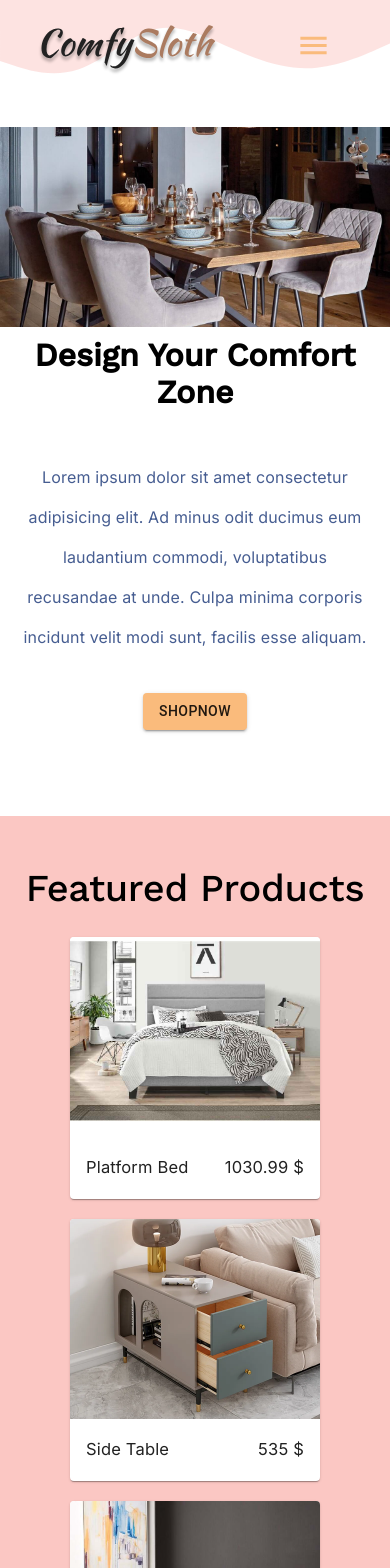
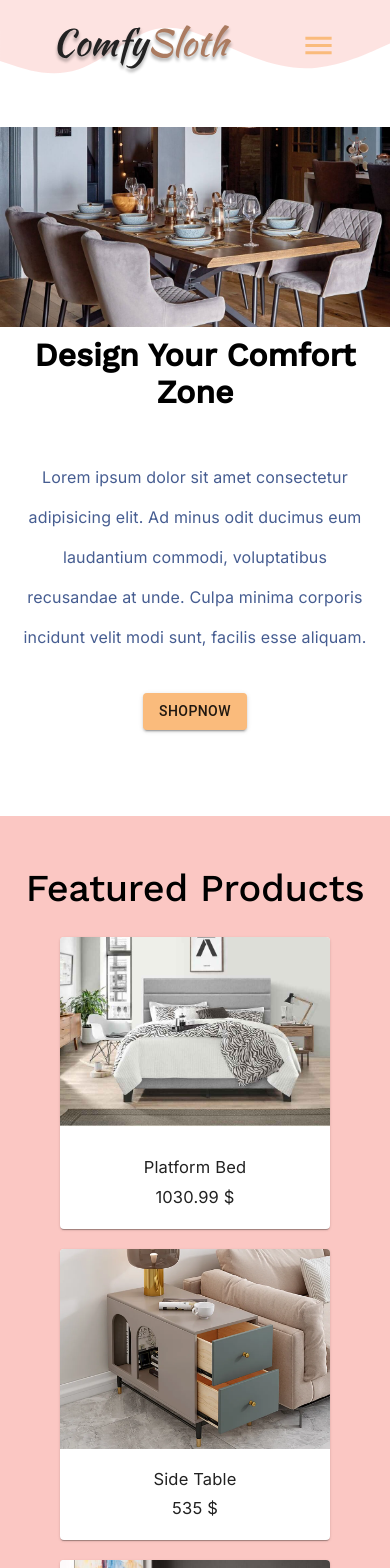
Before and after one commit to Samenza/shopping, a React (Create React App) app: page /home in a window 390 px wide. Shown: the top 1568 px of the page. Built offline with nearby package versions, Linux system fonts and the light colour scheme; a web font is replaced by a local one.

Commit message:
responsive optimized

```diff
--- a/src/components/card/ProductCard.jsx
+++ b/src/components/card/ProductCard.jsx
@@ -14,14 +14,25 @@ import {
 const useStyle = makeStyles((theme) => ({
   root: {
     width: "30%",
-    minWidth: "250px",
     margin: " 10px",
     height: "fit-content",
+    [theme.breakpoints.down("sm")]: {
+      width: "45%",
+    },
     [theme.breakpoints.down("xs")]: {
-      maxWidth: "90%",
+      width: "100%",
+      minWidth: "auto",
+      maxWidth: "270px",
     },
   },
   img: { objectPosition: "50% 62%" },
+  textContainer: {
+    display: "flex",
+    justifyContent: "space-between",
+    [theme.breakpoints.down("xs")]: {
+      flexDirection: "column",
+    },
+  },
 }));
 
 const ProductCard = ({ imgData, history }) => {
@@ -41,7 +52,7 @@ const ProductCard = ({ imgData, history }) => {
           classes={{ img: classes.img }}
         />
         <CardContent>
-          <Box display="flex" justifyContent="space-between">
+          <Box className={classes.textContainer}>
             <Typography variant="body2">{imgData.name}</Typography>
             <Typography variant="body2">{imgData.price} $</Typography>
           </Box>
--- a/src/components/navBar/NavBar.jsx
+++ b/src/components/navBar/NavBar.jsx
@@ -17,10 +17,7 @@ const useStyle = makeStyles((theme) => ({
   },
   logoContainer: {
     display: "flex",
-    [theme.breakpoints.down("sm")]: {
-      justifyContent: "flex-end",
-      width: "50%",
-    },
+    [theme.breakpoints.down("sm")]: {},
   },
   navbar: {},
 }));
--- a/src/components/products/shop/Shop.jsx
+++ b/src/components/products/shop/Shop.jsx
@@ -81,7 +81,7 @@ const Shop = () => {
             setPriceFiltering={setPriceFiltering}
           />
 
-          <Box display="flex" flexDirection="column" width="75%">
+          <Box display="flex" flexDirection="column" width="100%">
             <SearchBox imgData={imgData} setFilterd={setFilterd} />
             <Sort
               productsLength={filterd.length}
--- a/src/components/products/shop/filtering/Filtering.jsx
+++ b/src/components/products/shop/filtering/Filtering.jsx
@@ -5,6 +5,7 @@ import {
   Divider,
   createTheme,
   ThemeProvider,
+  useMediaQuery,
 } from "@material-ui/core";
 
 import FilteringCategory from "./filteringCategory/FiltringCategory";
@@ -25,8 +26,6 @@ const useStyle = makeStyles((theme) => ({
     position: "sticky",
     width: "35vh",
     top: "1rem",
-    margin: "10rem 0 ",
-
     "& p": {
       padding: "3px",
       cursor: "pointer",
@@ -38,12 +37,11 @@ const useStyle = makeStyles((theme) => ({
     [theme.breakpoints.down("sm")]: {
       width: "80%",
       height: "fitContent",
-      position: "unset",
+      position: "initial",
       display: "flex",
       justifyContent: "space-around",
       backgroundColor: "#ffe2d1da",
       boxShadow: "0 0px 1px 1px #bebebe",
-      margin: "0 50px",
     },
   },
   divider: {
@@ -58,11 +56,11 @@ const Filtering = ({
   imgData,
 }) => {
   const classes = useStyle();
-
+  const matches = useMediaQuery(theme.breakpoints.down("sm"));
   return (
     //this div is for sticky position
     <ThemeProvider theme={theme}>
-      <div>
+      {matches ? (
         <Box className={classes.filterBox}>
           <FilteringCategory
             categoryDispatch={categoryDispatch}
@@ -76,7 +74,23 @@ const Filtering = ({
             setPriceFiltering={setPriceFiltering}
           />
         </Box>
-      </div>
+      ) : (
+        <div>
+          <Box className={classes.filterBox}>
+            <FilteringCategory
+              categoryDispatch={categoryDispatch}
+              imgData={imgData}
+            />
+            <Divider className={classes.divider} />
+            <FiltringColor colorDispatch={colorDispatch} imgData={imgData} />
+            <Divider className={classes.divider} />
+            <FiltringPrice
+              imgData={imgData}
+              setPriceFiltering={setPriceFiltering}
+            />
+          </Box>
+        </div>
+      )}
     </ThemeProvider>
   );
 };
--- a/src/components/products/shop/filtering/filtringColor/FiltringColor.jsx
+++ b/src/components/products/shop/filtering/filtringColor/FiltringColor.jsx
@@ -11,7 +11,7 @@ const useStyle = makeStyles((theme) => ({
   },
   colors: {
     display: "flex",
-    height: "2rem",
+
     [theme.breakpoints.down("sm")]: {
       flexWrap: "wrap",
       width: "3rem",
```
